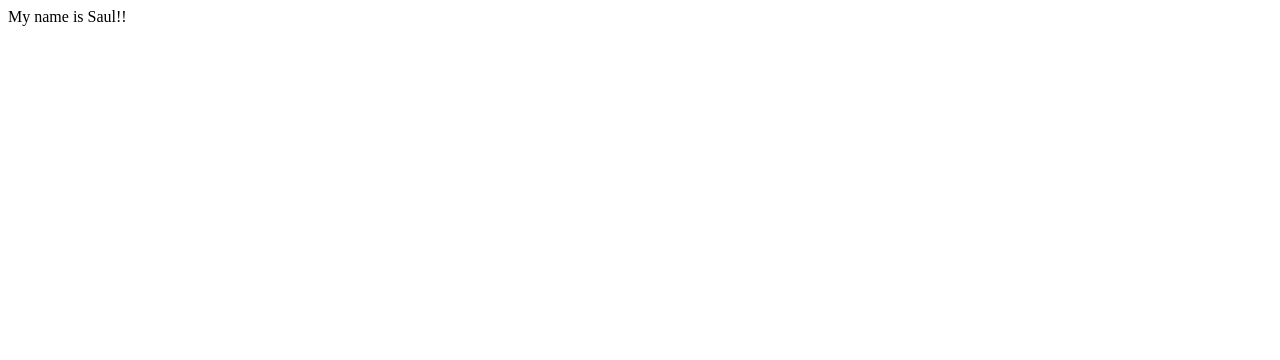
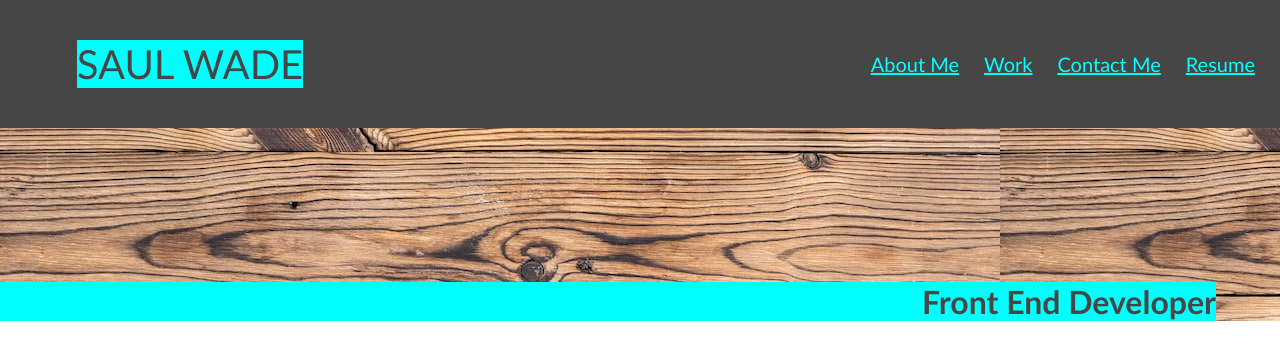
Before and after one commit to saulwade/portfolio-challenge, a plain HTML site: page index.html in a window 1280 px wide. Drawn offline with Linux system fonts and the light colour scheme.

Commit message:
added html & css code to the website

```diff
--- a/index.html
+++ b/index.html
@@ -7,7 +7,27 @@
     <link rel="stylesheet" href="style.css">
     <title>Portfolio</title>
 </head>
+
+
 <body>
-    My name is Saul!!
+    <header>
+        <div class="menu">
+            <p class="name"> SAUL WADE </p>
+            <nav class="nav-bar">
+                <ul class="list">
+                    <li>About Me</li>
+                    <li>Work</li>
+                    <li>Contact Me</li>
+                    <li>Resume</li>
+                </ul>
+            </nav>
+        </div>
+
+        <div class="heading">
+            <h1>
+                Front End Developer
+            </h1>
+        </div>
+    </header>
 </body>
 </html>
--- a/style.css
+++ b/style.css
@@ -0,0 +1,50 @@
+* {
+    font-family: 'Trebuchet MS', 'Lucida Sans Unicode', 'Lucida Grande', 'Lucida Sans', Arial, sans-serif;
+}
+
+body {
+    margin: 0;
+    padding: 0;
+}
+
+p {
+    font-size: 40px;
+    background-color: aqua;
+    color:rgb(70, 70, 70) ;
+    margin-left: 6%;
+}
+
+li {
+    list-style: none;
+    margin-right: 25px;
+}
+
+.menu {
+    display: flex;
+    justify-content: space-between;
+    align-items: center;
+    background-color: rgb(70, 70, 70);
+}
+
+.list {
+    display: flex;
+    cursor: pointer;
+    color: aqua;
+    text-decoration: underline;
+    font-size: 20px;
+}
+
+.heading {
+    text-align: end;
+    margin-top: 12%;
+    margin-right: 5%;
+    color: rgb(70, 70, 70);
+}
+
+h1 {
+    background-color: aqua;
+}
+
+header {
+    background: url(wood.jpg);
+}
```
Also changed, not shown: wood.jpg (added).
